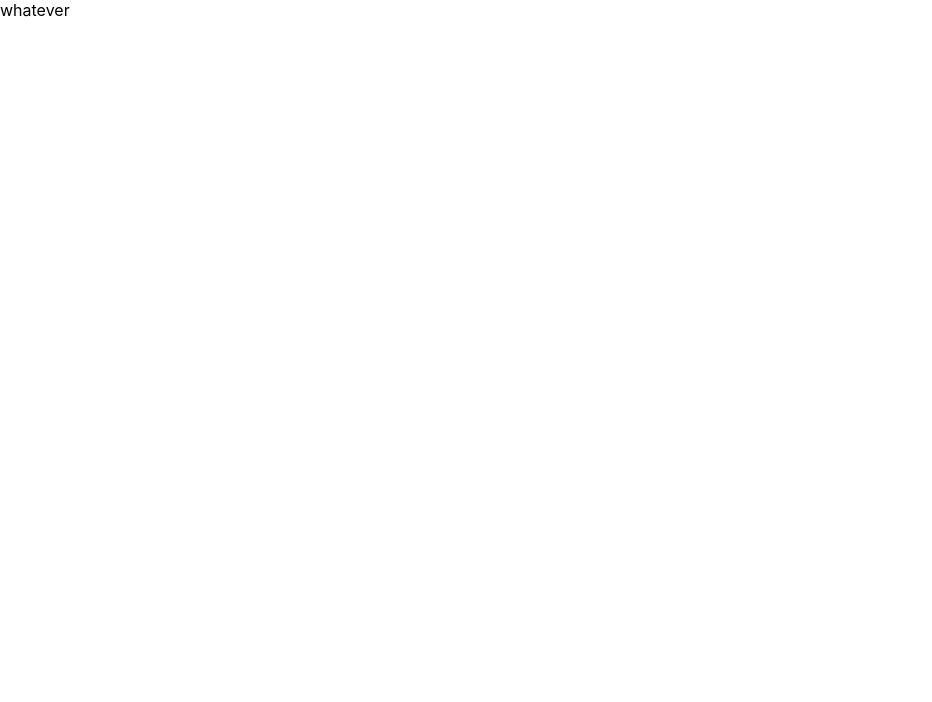
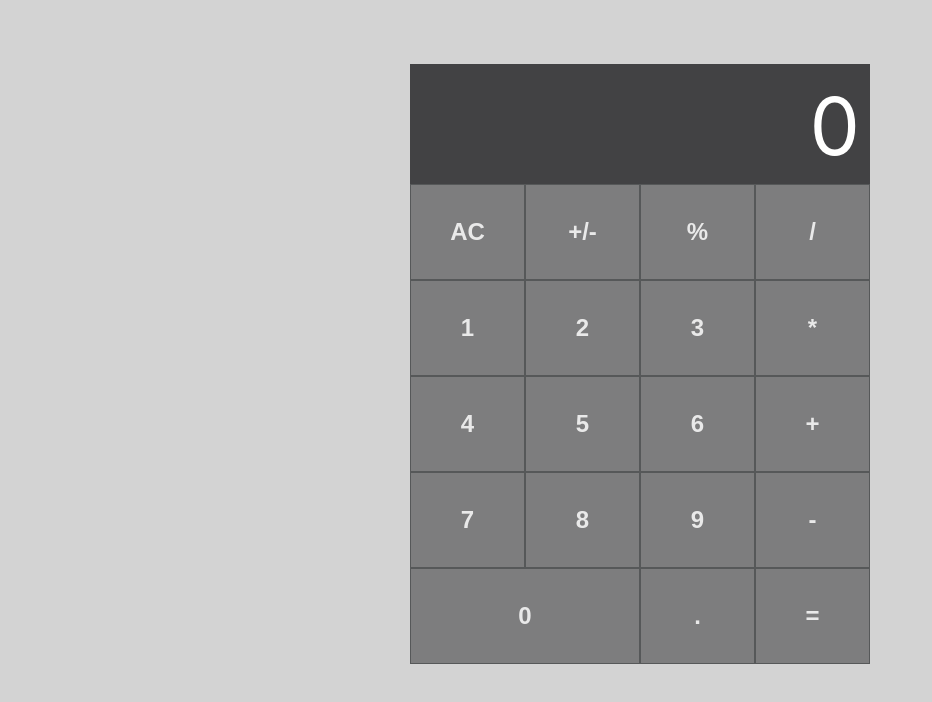
Before and after one commit to llfssaa/ebs-fe-internship-test-2, a React (Create React App) app: page / in a window 1280 px wide. Shown: the top 702 px of the page, without its empty margins (0-932 px from the left). Built offline with nearby package versions, Linux system fonts and the light colour scheme.

Commit message:
add compoments

```diff
--- a/src/App.tsx
+++ b/src/App.tsx
@@ -1,12 +1,9 @@
 import React from 'react';
 import './App.scss';
+import Calculator from './ui/molecules/Calculator/Calculator';
 
 function App() {
-  return (
-    <div>
-      <div>whatever</div>
-    </div>
-  );
+  return <Calculator />;
 }
 
 export default App;
--- a/src/index.css
+++ b/src/index.css
@@ -4,6 +4,7 @@ body {
     'Droid Sans', 'Helvetica Neue', sans-serif;
   -webkit-font-smoothing: antialiased;
   -moz-osx-font-smoothing: grayscale;
+  background-color: lightgrey;
 }
 
 code {
--- a/src/ui/atoms/Button/Button.tsx
+++ b/src/ui/atoms/Button/Button.tsx
@@ -3,13 +3,13 @@ import './button.scss';
 
 export interface IButton {
   className: string;
-  value: number;
+  value: string;
 }
 // eslint-disable-next-line no-unused-vars
 function Button({ className, value }: IButton) {
   return (
-    <button type="button" className="button">
-      value
+    <button type="button" className={className}>
+      {value}
     </button>
   );
 }
--- a/src/ui/atoms/Button/button.scss
+++ b/src/ui/atoms/Button/button.scss
@@ -1,16 +1,15 @@
 .button {
-  border: none;
-  background-color: rgb(80, 60, 209);
+  background-color: #7D7D7E;
   font-size: 24px;
-  color: rgb(255, 255, 255);
+  color: #E9E9E9;
   font-weight: bold;
   cursor: pointer;
-  border-radius: 10px;
   outline: none;
+  border: 1px solid #565859;
 }
 
 button:hover {
-  background-color: rgb(61, 43, 184);
+  background-color: #565859;
 }
 
 .equals {
--- a/src/ui/atoms/Screen/Screen.tsx
+++ b/src/ui/atoms/Screen/Screen.tsx
@@ -2,7 +2,7 @@ import React from 'react';
 import './screen.scss';
 
 function Screen() {
-  return <div className="screen">value</div>;
+  return <div className="screen">0</div>;
 }
 
 export default Screen;
--- a/src/ui/atoms/Screen/screen.scss
+++ b/src/ui/atoms/Screen/screen.scss
@@ -1,14 +1,12 @@
 .screen {
-  height: 100px;
-  width: 100%;
-  margin-bottom: 10px;
+  height: 120px;
+  width: 460px;
   padding: 10px;
-  background-color: #4357692d;
-  border-radius: 10px;
+  background-color: #424244;
   display: flex;
-  align-items: center;
+  align-items: end;
   justify-content: flex-end;
   color: white;
-  font-weight: bold;
+  font-size: 80px;
   box-sizing: border-box;
 }
--- /dev/null
+++ b/src/ui/molecules/ButtonBox/ButtonBox.tsx
@@ -0,0 +1,31 @@
+import React from 'react';
+import './buttonBox.scss';
+import Button from '../../atoms/Button/Button';
+
+function ButtonBox() {
+  return (
+    <div className="buttonBox">
+      <Button className="button gr" value="AC" />
+      <Button className="button gr" value="+/-" />
+      <Button className="button gr" value="%" />
+      <Button className="button or" value="/" />
+      <Button className="button" value="1" />
+      <Button className="button" value="2" />
+      <Button className="button" value="3" />
+      <Button className="button or" value="*" />
+      <Button className="button" value="4" />
+      <Button className="button" value="5" />
+      <Button className="button" value="6" />
+      <Button className="button or" value="+" />
+      <Button className="button" value="7" />
+      <Button className="button" value="8" />
+      <Button className="button" value="9" />
+      <Button className="button or" value="-" />
+      <Button className="button zero" value="0" />
+      <Button className="button" value="." />
+      <Button className="button or" value="=" />
+    </div>
+  );
+}
+
+export default ButtonBox;
--- /dev/null
+++ b/src/ui/molecules/ButtonBox/buttonBox.scss
@@ -0,0 +1,17 @@
+
+.buttonBox {
+  width: 460px;
+  height: 480px;
+  display: grid;
+  grid-template-columns: repeat(4, 1fr);
+  grid-template-rows: repeat(5, 1fr);
+  grid-template-areas:
+    ". . . ."
+    ". . . ."
+    ". . . ."
+    ". . . ."
+    "a a . .";
+}
+.zero { grid-area: a; }
+.gr {background-color: #4F4F51}
+.or {background-color: #CC7F0A}
--- /dev/null
+++ b/src/ui/molecules/Calculator/Calculator.tsx
@@ -0,0 +1,15 @@
+import React from 'react';
+import Screen from '../../atoms/Screen/Screen';
+import ButtonBox from '../ButtonBox/ButtonBox';
+import './calculator.scss';
+
+function Calculator() {
+  return (
+    <div className="wrapper">
+      <Screen />
+      <ButtonBox />
+    </div>
+  );
+}
+
+export default Calculator;
--- /dev/null
+++ b/src/ui/molecules/Calculator/calculator.scss
@@ -0,0 +1,8 @@
+.wrapper{
+  width: 460px;
+  height: 600px;
+  position: absolute;
+  left: 50%;
+  transform: translate(-50%);
+  margin-top: 5%;
+}
```
